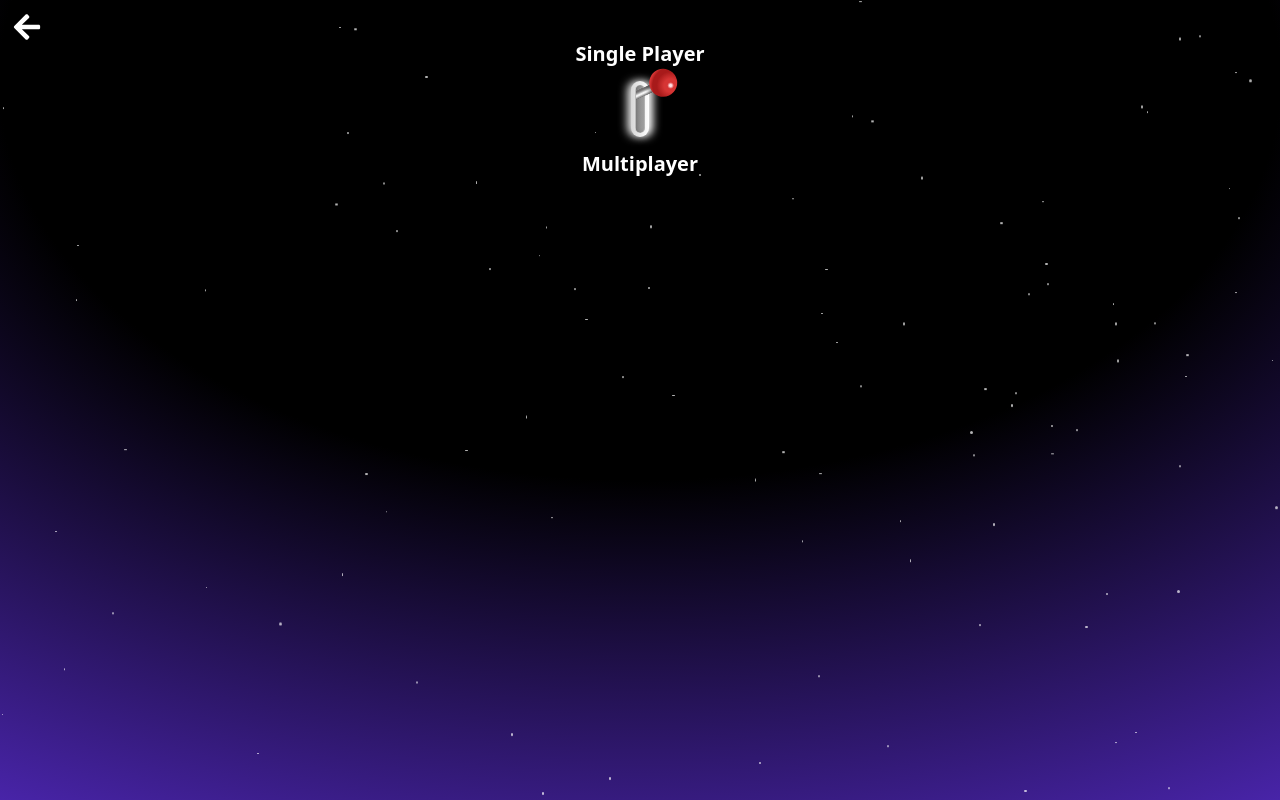
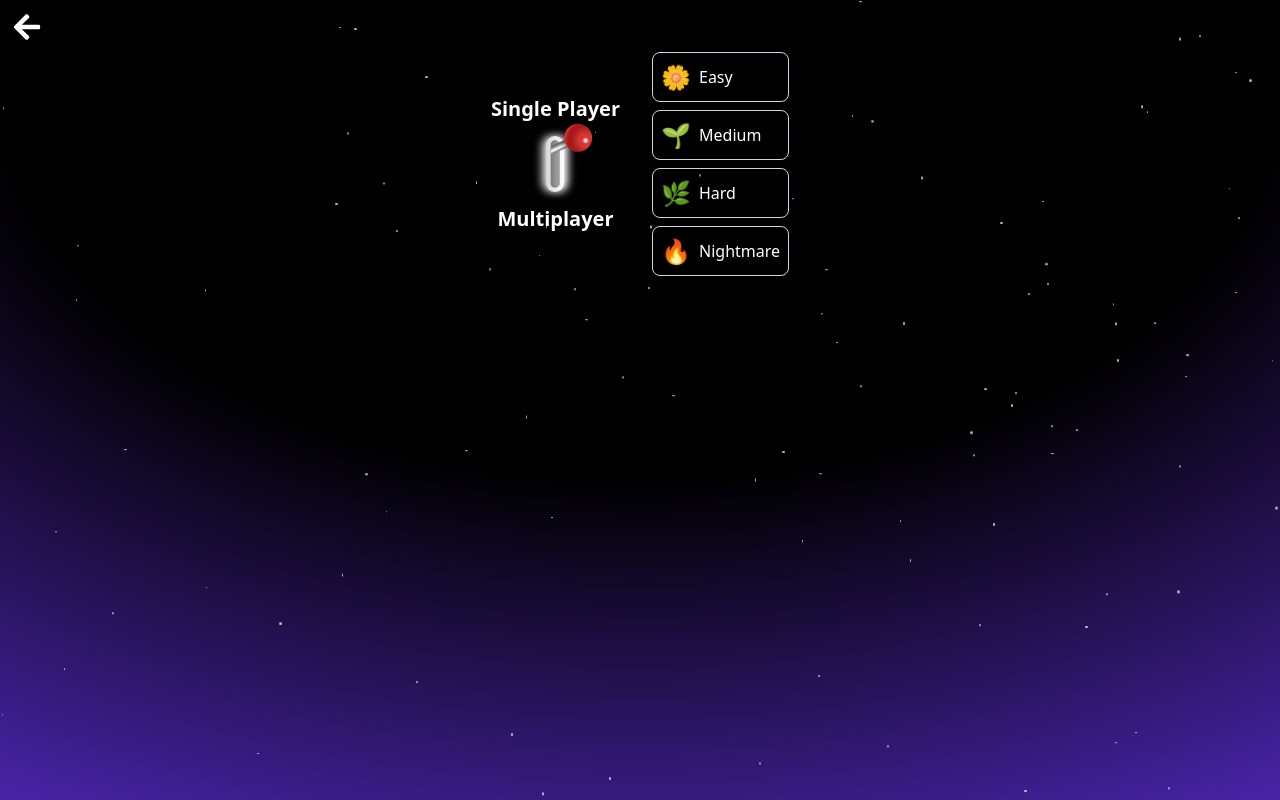
Before and after one commit to Ludis-ET/Typing-test-telegram-bot, a React (Vite) app in the folder CLIENT/: page /game1 in a window 1280 px wide. Built offline with nearby package versions, Linux system fonts and the light colour scheme.

Commit message:
Add difficulty selection component and integrate into Game1; enhance layout and styling for better user experience

```diff
--- a/CLIENT/src/components/Game1/Game1.tsx
+++ b/CLIENT/src/components/Game1/Game1.tsx
@@ -3,7 +3,7 @@ import { motion } from "framer-motion";
 import { FaArrowLeft } from "react-icons/fa";
 import { Link } from "react-router-dom";
 import { SinglePlayer } from "./SinglePlayer";
-import { Mode } from "./Select";
+import { Diff, Mode } from "./Select";
 
 export const Game1 = () => {
   const [gameMode, setGameMode] = useState<string | null>(null);
@@ -70,14 +70,14 @@ export const Game1 = () => {
       <Link to="/">
         <FaArrowLeft className="text-3xl absolute text-white z-[9999] top-3 left-3" />
       </Link>
-      <div>
+      <div className="flex w-full gap-8 my-3">
         <div className="flex flex-col gap-8 items-center justify-center">
-          <p className="text-xl font-bold">Single Player</p>
+          <p className="text-xl font-bold text-center">Single Player</p>
           <Mode />
-          <p className="text-xl font-bold">Multiplayer</p>
+          <p className="text-xl font-bold text-center">Multiplayer</p>
         </div>
         <div>
-
+          <Diff />
         </div>
       </div>
       {duration && (
--- a/CLIENT/src/components/Game1/Select/Diff.tsx
+++ b/CLIENT/src/components/Game1/Select/Diff.tsx
@@ -1,18 +1,42 @@
-import "./css/Diff.css"
+import React, { useState } from "react";
+import { motion } from "framer-motion";
 
-export const Diff = () => {
+const difficultyOptions = [
+  { label: "Easy", icon: "🌼" }, // You can replace with actual icons
+  { label: "Medium", icon: "🌱" },
+  { label: "Hard", icon: "🌿" },
+  { label: "Nightmare", icon: "🔥" },
+];
+
+export const Diff: React.FC = () => {
+  const [selectedDifficulty, setSelectedDifficulty] = useState<string>("");
+
+  const handleDifficultySelect = (label: string) => {
+    setSelectedDifficulty(label);
+  };
+
   return (
-    <div className="radio-container">
-      <input checked id="radio-free" name="radio" type="radio" />
-      <label htmlFor="radio-free">Free</label>
-      <input id="radio-basic" name="radio" type="radio" />
-      <label htmlFor="radio-basic">Basic</label>
-      <input id="radio-premium" name="radio" type="radio" />
-      <label htmlFor="radio-premium">Premium</label>
-
-      <div className="glider-container">
-        <div className="glider"></div>
+    <div className="flex flex-col items-center">
+      <div className="flex flex-col space-y-2">
+        {difficultyOptions.map((option) => (
+          <motion.div
+            key={option.label}
+            className={`flex items-center p-2 border rounded-lg cursor-pointer transition-transform transform hover:scale-105 ${
+              selectedDifficulty === option.label
+                ? "border-blue-500"
+                : "border-gray-300"
+            }`}
+            onClick={() => handleDifficultySelect(option.label)}
+            initial={{ opacity: 0, y: 20 }}
+            animate={{ opacity: 1, y: 0 }}
+            exit={{ opacity: 0, y: 20 }}
+            transition={{ duration: 0.3 }}
+          >
+            <span className="text-2xl mr-2">{option.icon}</span>
+            <span className="text-md">{option.label}</span>
+          </motion.div>
+        ))}
       </div>
     </div>
   );
-}
+};
```
Also changed, not shown: CLIENT/src/components/Game1/Select/css/Diff.css (deleted).
